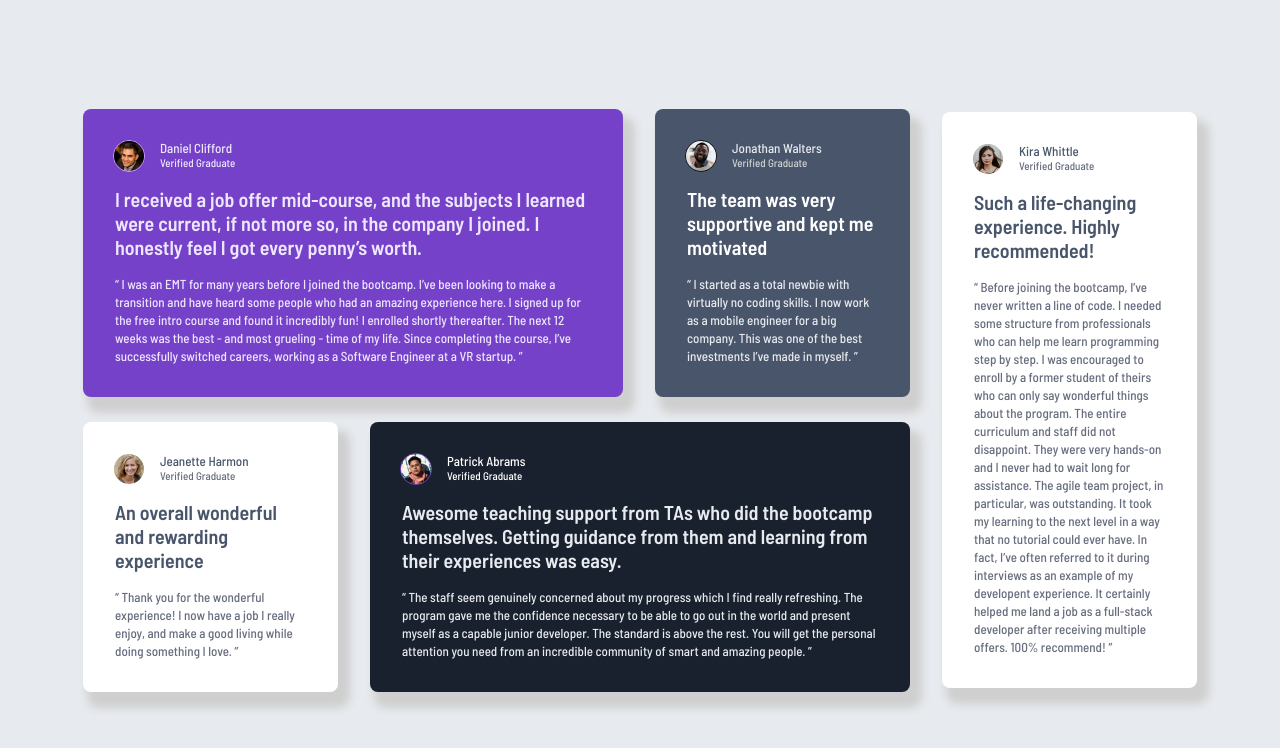
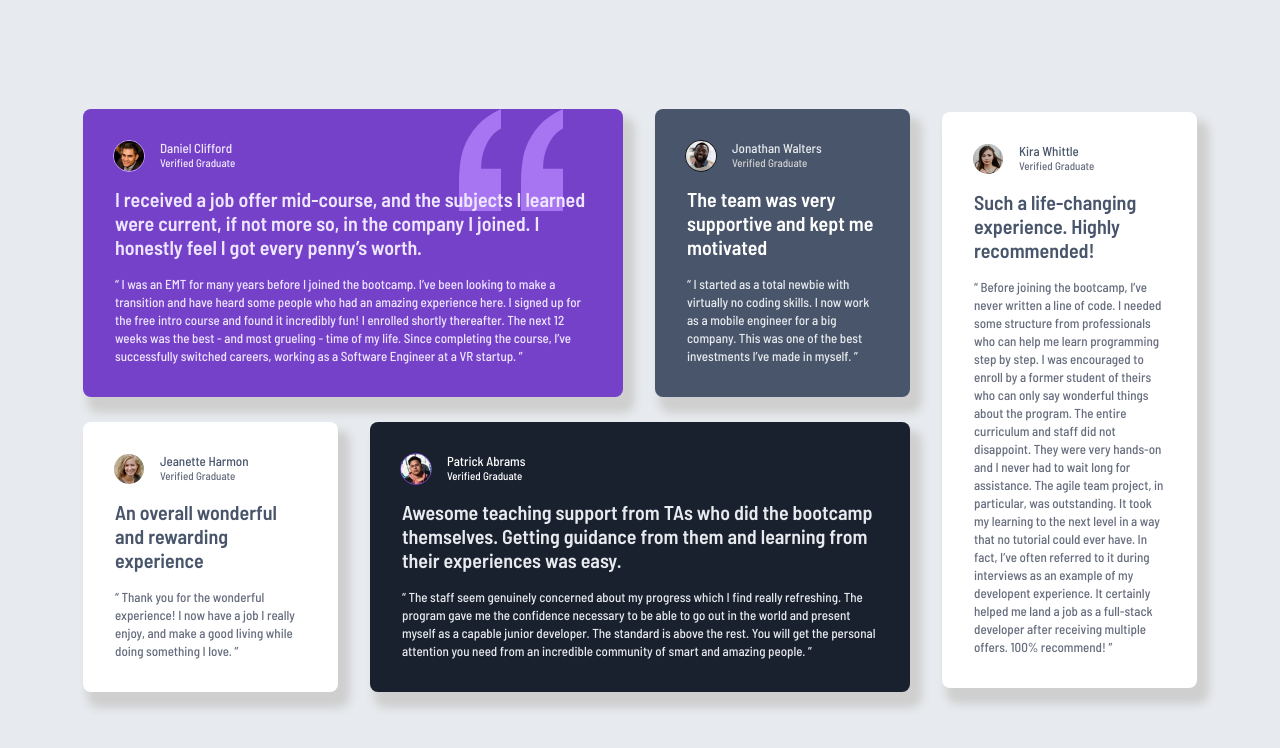
Before and after one commit to morning-rgb/Testimonials-Grid-Section, a website built with Vite: page index.html in a window 1280 px wide. Built offline with nearby package versions, Linux system fonts and the light colour scheme.

Commit message:
complete challenge

```diff
--- a/index.html
+++ b/index.html
@@ -17,6 +17,8 @@
       <div class="testimonials__grid-row">
         <section class="testimonials__testimonial testimonial testimonials__testimonial_theme_purple
       testimonials__testimonial_doubleColumn">
+          <img class="testimonial__background-image" src="images/bg-pattern-quotation.svg" loading="lazy"
+          alt="Background Quotation Pattern">
           <section class="testimonial__about">
             <img class="testimonial__photo" loading="lazy" src="images/image-daniel.jpg" alt="Daniel Photo">
             <p class="testimonial__name">Daniel Clifford</p>
--- a/src/sass/testimonial/_index.scss
+++ b/src/sass/testimonial/_index.scss
@@ -5,3 +5,4 @@
 @forward 'testimonial__graduate-status';
 @forward 'testimonial__title';
 @forward 'testimonial__content';
+@forward 'testimonial__background-image';
--- /dev/null
+++ b/src/sass/testimonial/_testimonial__background-image.scss
@@ -0,0 +1,23 @@
+.testimonial__background-image {
+    display: none;
+}
+
+@media screen and (min-width: 72rem) {
+    .testimonial {
+        position: relative;
+    }
+
+    .testimonial * {
+        z-index: 2;
+    }
+
+    .testimonial__background-image {
+        display: block;
+
+        position: absolute;
+        right: 3.75rem;
+        top: 0;
+
+        z-index: 1;
+    }
+}
```
Also changed, not shown: screenshot.png.
